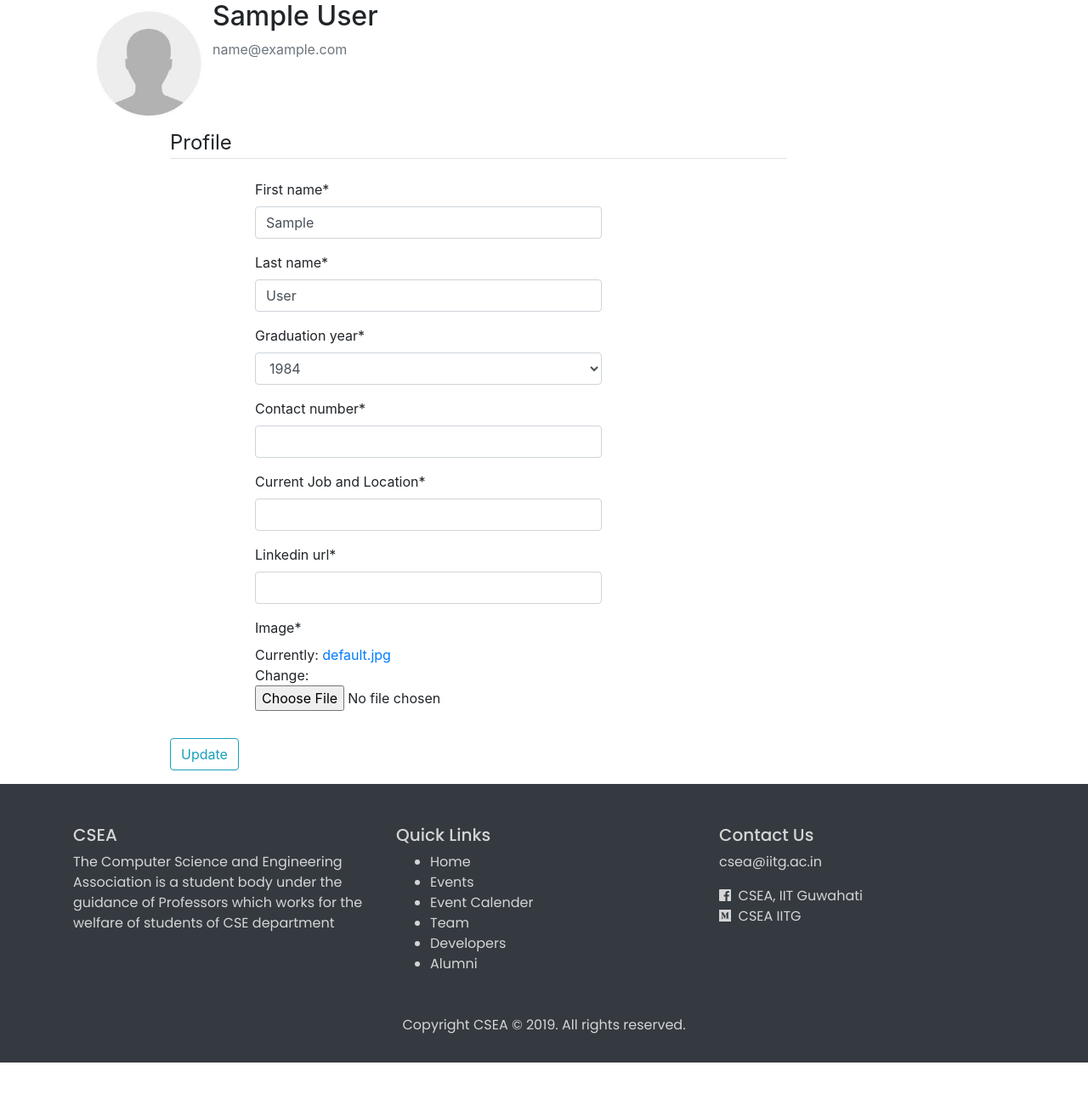
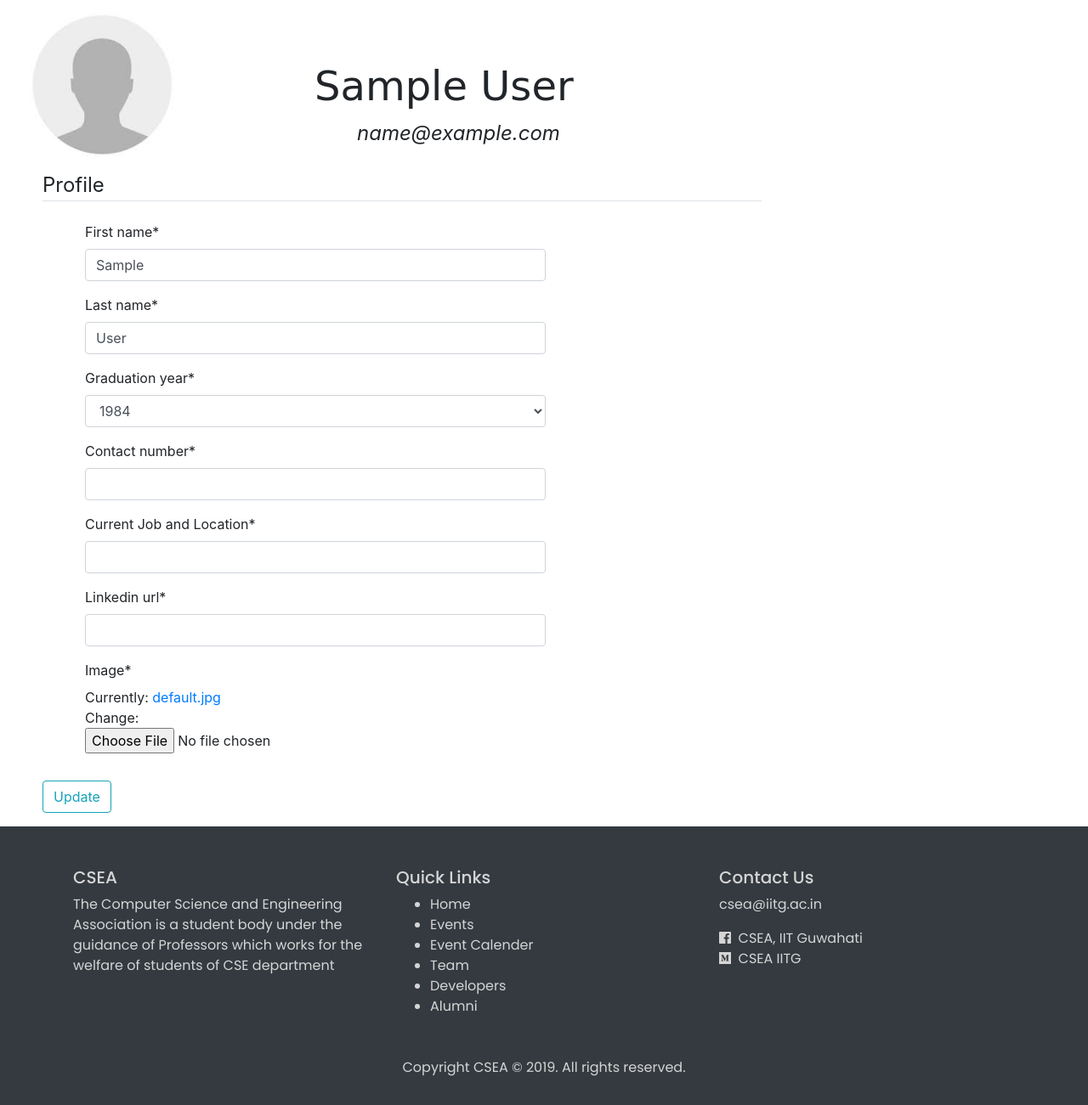
Before and after one commit to udbhav-chugh/csea_website, a Django app: page /alumni/ in a window 1280 px wide. Shown: the part 76-1377 px from the top of the page at 85% size. Before the commit the page ends 1327 px from the top, so only its background shows below. Run offline with Django 3.2, Linux system fonts and the light colour scheme; the visitor is signed in with stand-in values (Sample User, id 1); some libraries are stand-ins or nearby versions.

Commit message:
Changed formating of the alumni and login pages.

```diff
--- a/csea/users/static/users/style.css
+++ b/csea/users/static/users/style.css
@@ -1,12 +1,27 @@
+
 .account-img {
-  width: 150px;
+  width: 220px;
+  height: 200px;
+  vertical-align: middle;
+  border-radius: 50%;
+  padding-left: 20px
 }
-
 .content-section {
   padding-left: 100px;
 }
+p.em{
+	padding-left: 200px;
+	font-size: 150%;
+	 font-style: italic;
 
+}
+.alum{
+	padding-left: 150px;
+	font-size: 300%;
+	font-family: Bradley Hand, cursive;
+
+}
 .form-group {
-  padding-left: 100px;
+  padding-left: 50px;
   width: 70%;
 }
--- a/csea/users/templates/alumni.html
+++ b/csea/users/templates/alumni.html
@@ -5,17 +5,16 @@
 {% endblock mycss %}
 {% load crispy_forms_tags %}
 {% block main %}
-    <div class="content-section">
-      <div class="media">
-        <img class="rounded-circle account-img" src="{{ user.image.url }}">
-        <div class="media-body">
-          <h2 class="account-heading">{{ user.first_name }} {{user.last_name}}</h2>
-          <p class="text-secondary">{{ user.email }}</p>
-        </div>
-      </div>
       <!-- FORM HERE -->
       <form method="POST" enctype="multipart/form-data">
         {% csrf_token %}
+        <div class="media">
+        <img class="account-img" src="{{ user.image.url }}">
+        <div class="media-body">
+          <h2 class="alum"> <p>&nbsp;</p>{{user.first_name}} {{user.last_name}} </h2>
+          <p class="em"> {{user.email}} </p>
+        </div>
+      </div>
         <fieldset class="form-group">
         <legend class="border-bottom mb-4">Profile</legend>
           {{ u_form|crispy }}
--- a/csea/users/templates/login.html
+++ b/csea/users/templates/login.html
@@ -9,7 +9,10 @@
     <form method="POST">
       {% csrf_token %}
       <fieldset class="form-group">
-        <legend class="border-bottom mb-4">Log In</legend>
+        <p>This page is aimed to connect us with all Alumni of CSE Department.</p>
+
+        <legend class="border-bottom mb-4">  Log In</legend>
+        <p> &nbsp; </p>
         {{ form|crispy }}
       </fieldset>
       <div class="form-group">
```
